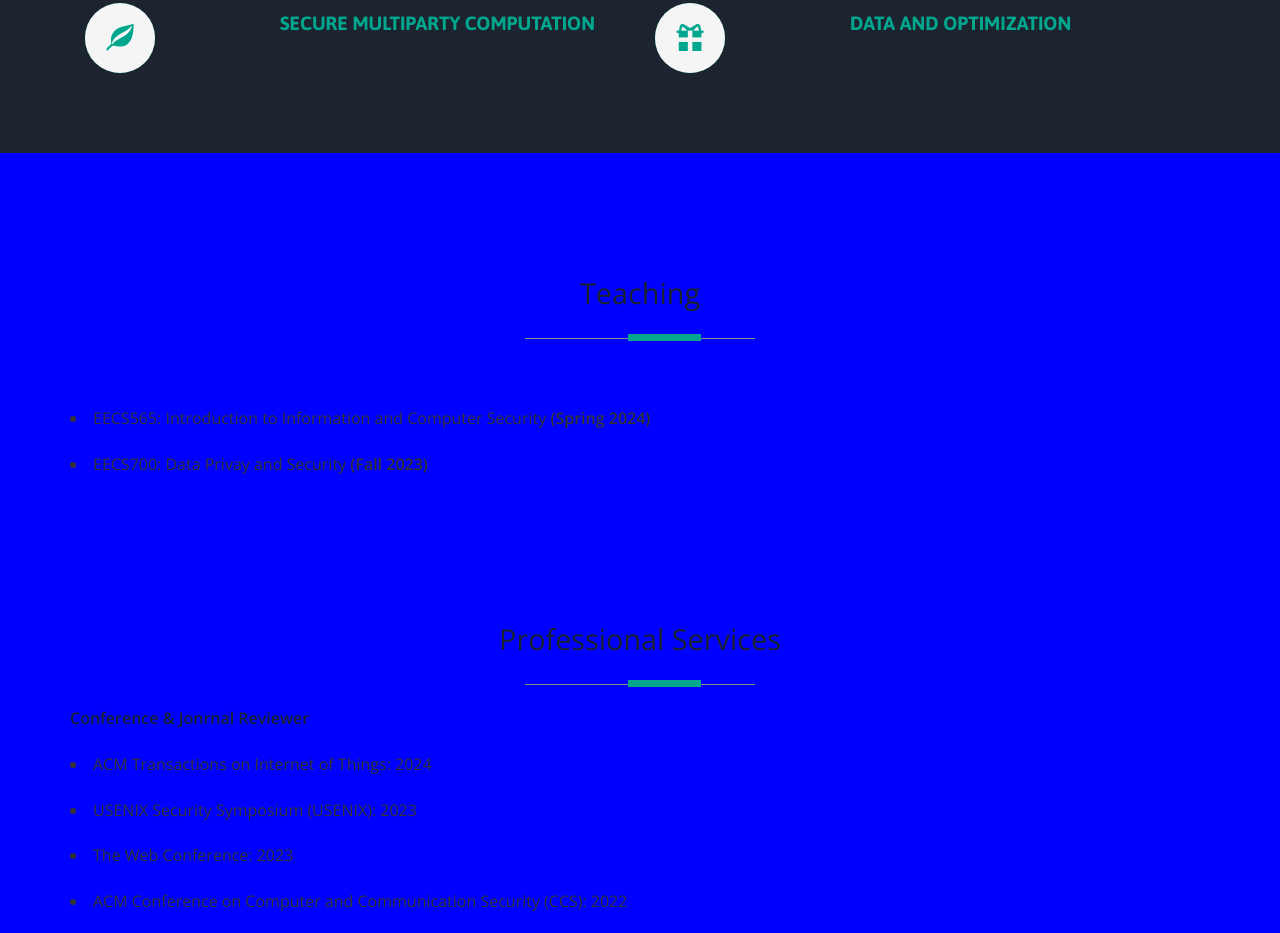
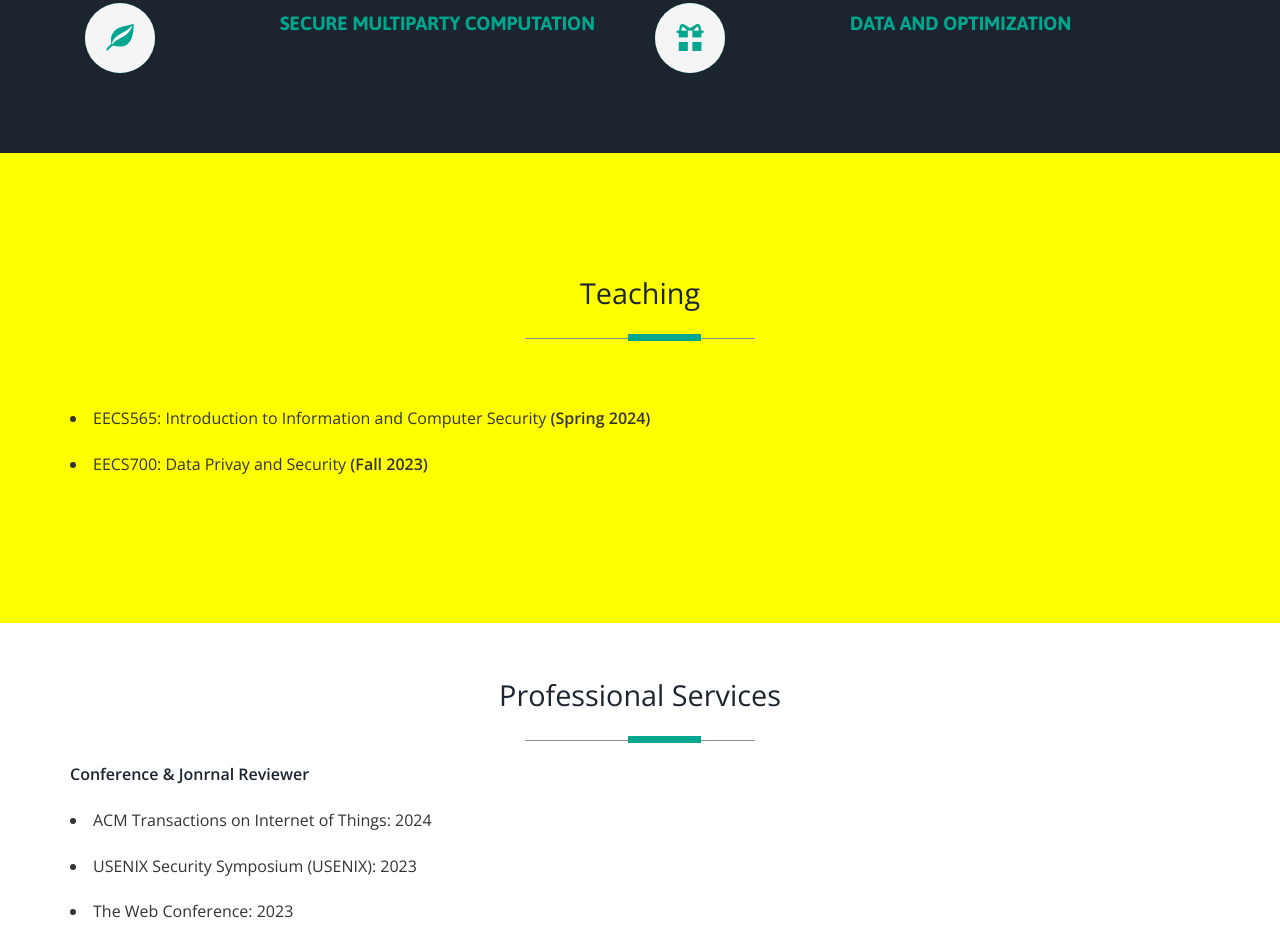
Before and after one commit to hwangcsiit/hwangcsiit.io, a plain HTML site: page index.html in a window 1280 px wide. Shown: the part 1143-2076 px from the top of the page. Drawn offline with nearby package versions, Linux system fonts and the light colour scheme; files whose address does not match are found by name.

Commit message:
Update index.html

```diff
--- a/index.html
+++ b/index.html
@@ -157,7 +157,7 @@ License URL: http://creativecommons.org/licenses/by/3.0/
 			<!-- services -->
 
 		<!-- teaching -->
-<div class="portfolio" id="teaching" style="background-color: blue;">
+<div class="portfolio" id="teaching" style="background-color: yellow;">
 				<div class="service-head text-center">
 					</br>
 </br>
@@ -174,6 +174,7 @@ License URL: http://creativecommons.org/licenses/by/3.0/
 </br>
 </br>
 </br>
+</div>
 </div>
 
 	<!-- //teaching -->
```
